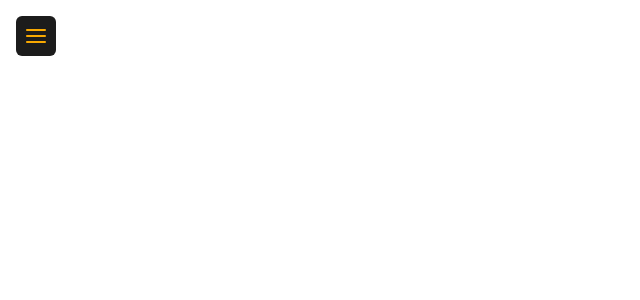
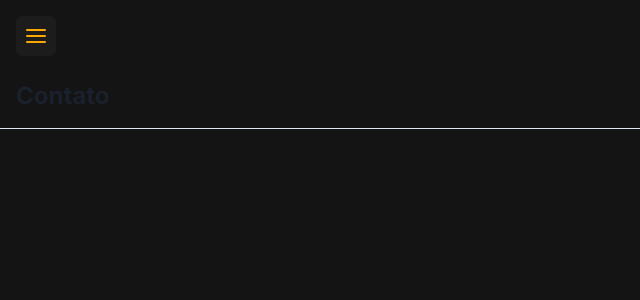
Before and after one commit to torressg/onde-e-app, a Next.js app: page /contato in a window 1280 px wide. Shown: the top 300 px of the page, without its empty margins (0-640 px from the left). Built offline with nearby package versions, Linux system fonts and the light colour scheme.

Commit message:
Improve: stylization of the “Contato” page

```diff
--- a/src/app/(pages)/contato/page.tsx
+++ b/src/app/(pages)/contato/page.tsx
@@ -4,12 +4,16 @@ import React from "react";
 const Contato = () => {
   return (
     <>
-      <div>
-        <header>
-          <div className="fixed top-4 left-4 z-50">
+      <div className=" bg-ambientBG min-h-screen">
+        <header className="pt-4">
+          <div className="fixed ml-4 z-50">
             <BurgerMenu />
           </div>
+          <div className="mt-16 px-4 pb-4 inline-flex font-bold justify-between w-full">
+            <h2 className="text-2xl">Contato</h2>
+          </div>
         </header>
+        <hr className="text-laranja py-5" />
       </div>
     </>
   );
```
